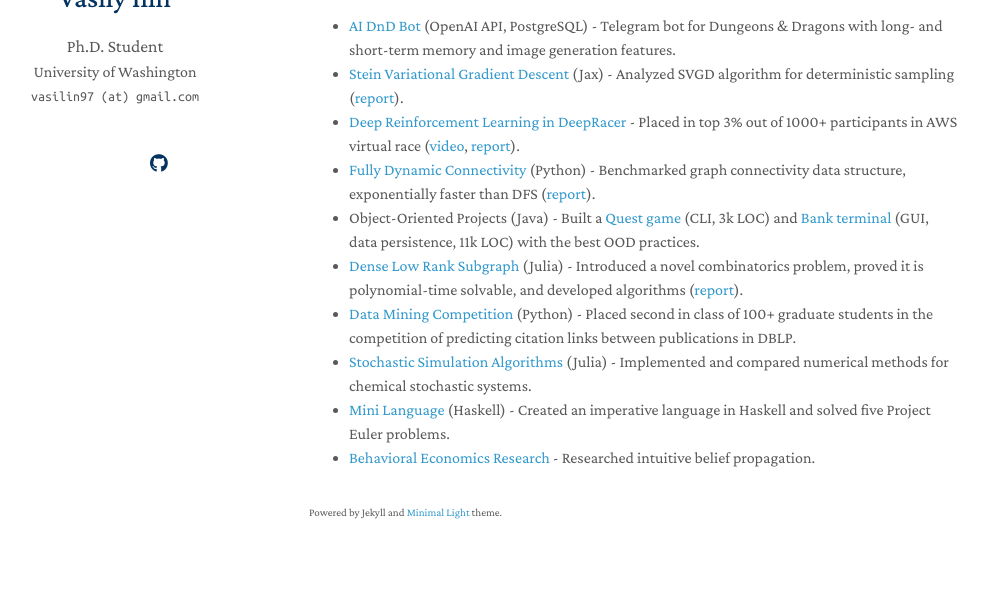
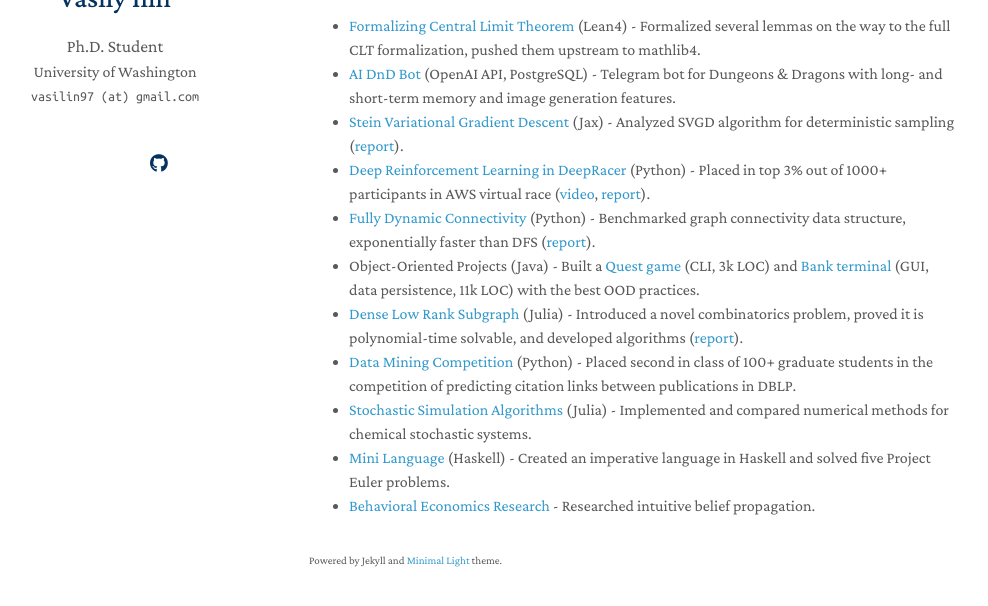
Before and after one commit to Vilin97/Vilin97.github.io, a Jekyll site: the page built from index.md, in a window 1280 px wide and 900 px high, scrolled down 1212 px, cut to the strip 259-865 px from the top of the window. Shown: the whole strip, without its empty margins (161-1149 px from the left). Built offline with Jekyll 4.4.1, drawn with Linux system fonts in a browser that asks for light colours; a style sheet for code colours, icons or effects is not loaded.

Commit message:
Added CLT formalization project.

```diff
--- a/_includes/projects.md
+++ b/_includes/projects.md
@@ -1,8 +1,9 @@
 ## Projects
 <ul style="margin:0 0 5px;">
+    <li><a href="https://github.com/Vilin97/central_limit_theorem">Formalizing Central Limit Theorem</a> (Lean4) - Formalized several lemmas on the way to the full CLT formalization, pushed them upstream to mathlib4.</li>
     <li><a href="https://github.com/Vilin97/TelegramAIbot">AI DnD Bot</a> (OpenAI API, PostgreSQL) - Telegram bot for Dungeons & Dragons with long- and short-term memory and image generation features.</li>
     <li><a href="https://github.com/Vilin97/SVGD-reimplementation">Stein Variational Gradient Descent</a> (Jax) - Analyzed SVGD algorithm for deterministic sampling (<a href="https://github.com/Vilin97/SVGD-reimplementation/blob/main/AMATH_590_SVGD_report.pdf">report</a>).</li>
-    <li><a href="https://github.com/Vilin97/deepRacer">Deep Reinforcement Learning in DeepRacer</a> - Placed in top 3% out of 1000+ participants in AWS virtual race (<a href="https://www.youtube.com/watch?v=X7zxjhh18NU">video</a>, <a href="https://github.com/Vilin97/deepRacer/blob/master/Report.pdf">report</a>).</li>
+    <li><a href="https://github.com/Vilin97/deepRacer">Deep Reinforcement Learning in DeepRacer</a> (Python) - Placed in top 3% out of 1000+ participants in AWS virtual race (<a href="https://www.youtube.com/watch?v=X7zxjhh18NU">video</a>, <a href="https://github.com/Vilin97/deepRacer/blob/master/Report.pdf">report</a>).</li>
     <li><a href="https://github.com/Vilin97/CS591-Project">Fully Dynamic Connectivity</a> (Python) - Benchmarked graph connectivity data structure, exponentially faster than DFS (<a href="https://github.com/Vilin97/CS591-Project/blob/master/report/Fully_Dynamic_Connectivity_Report.pdf">report</a>).</li>
     <li>Object-Oriented Projects (Java) - Built a <a href="https://github.com/Vilin97/TheQuest">Quest game</a> (CLI, 3k LOC) and <a href="https://github.com/Vilin97/Bank">Bank terminal</a> (GUI, data persistence, 11k LOC) with the best OOD practices.</li>
     <li><a href="https://github.com/Vilin97/LowRankTex">Dense Low Rank Subgraph</a> (Julia) - Introduced a novel combinatorics problem, proved it is polynomial-time solvable, and developed algorithms (<a href="https://github.com/Vilin97/LowRankTex/blob/master/report.pdf">report</a>).</li>
```
